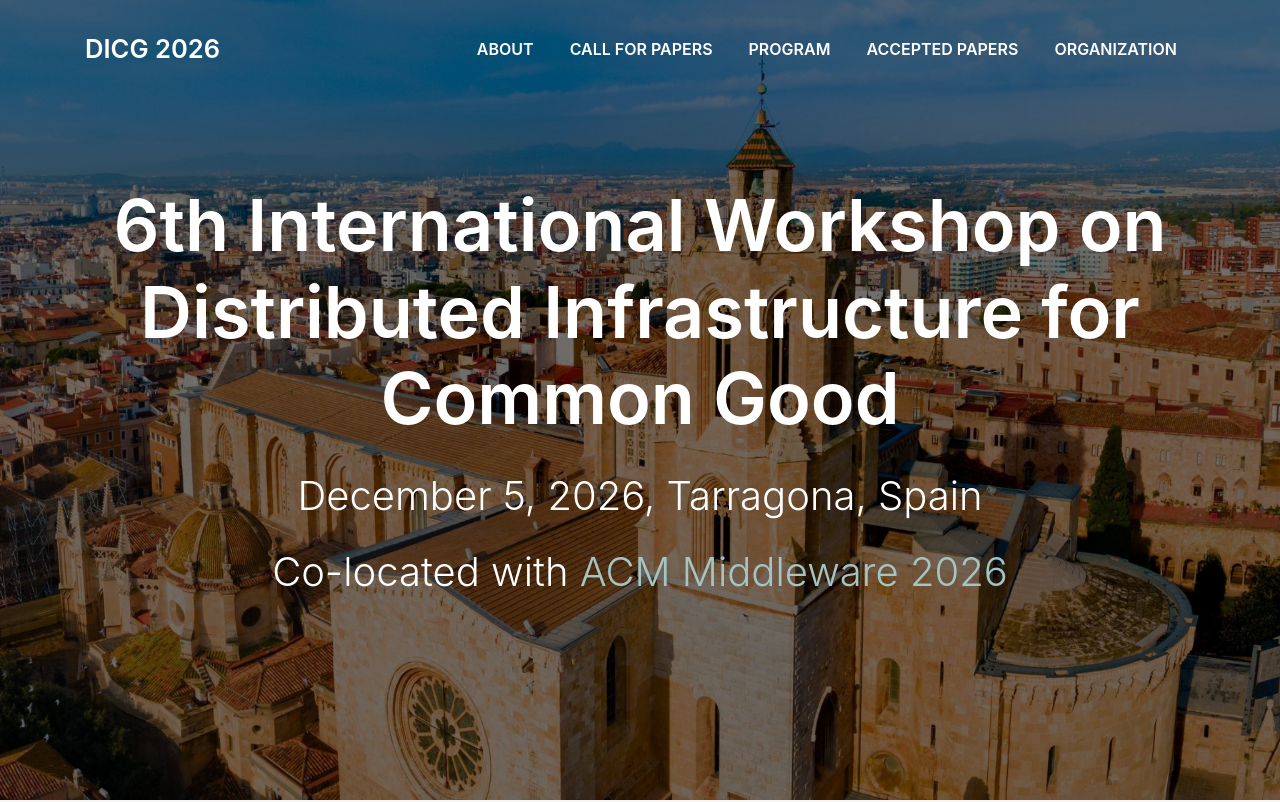
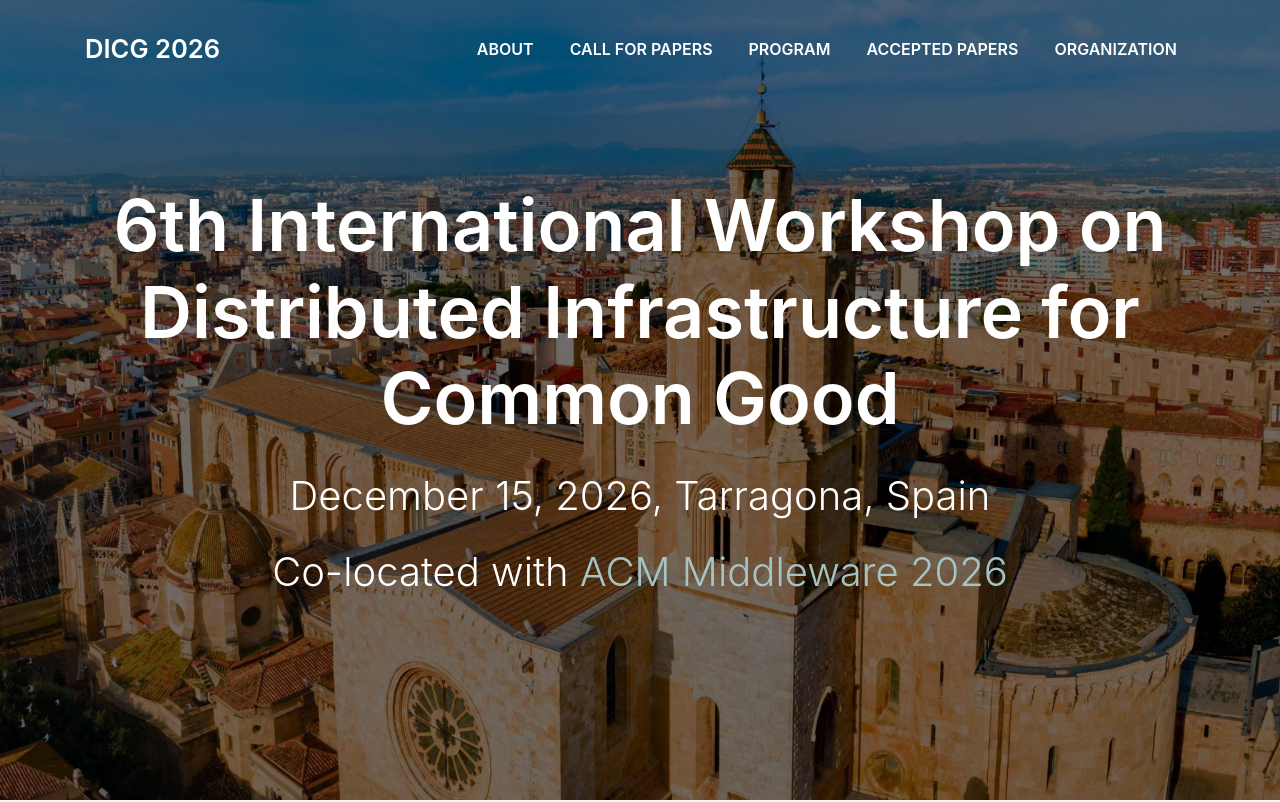
Before and after one commit to dicg-workshop/dicg-workshop.github.io, a plain HTML site: page 2026/index.html in a window 1280 px wide. Shown: the top 802 px of the page. Drawn offline with Linux system fonts and the light colour scheme.

Commit message:
Fix date

```diff
--- a/2026/index.html
+++ b/2026/index.html
@@ -69,7 +69,7 @@
             <div class="container">
                 <h1 class="intro-title mb-4">6th International Workshop on Distributed Infrastructure for Common
                     Good</h1>
-                <p class="intro-subtitle">December 5, 2026, Tarragona, Spain</p>
+                <p class="intro-subtitle">December 15, 2026, Tarragona, Spain</p>
                 <p class="intro-subtitle">Co-located with <a class="color-e" href="https://middleware-conf.github.io/2026/">ACM
                     Middleware 2026</a></p>
             </div>
```
